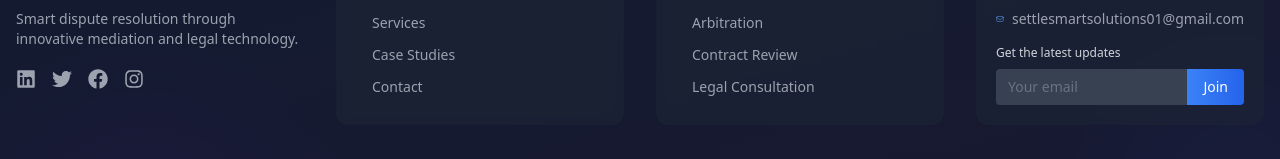
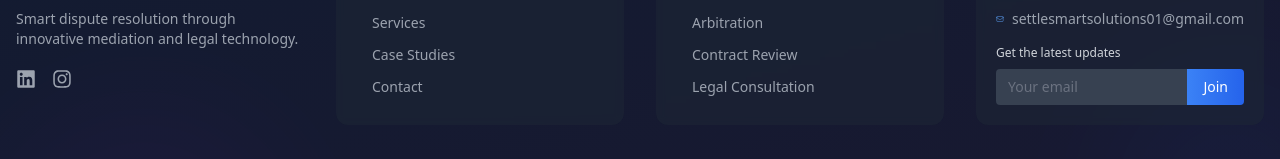
Before and after one commit to Mohithh/ExpertMate, a Next.js app: page /footer in a window 1280 px wide. Shown: the part 187-346 px from the top of the page. Built offline with nearby package versions, Linux system fonts and the light colour scheme.

Commit message:
half done

```diff
--- a/app/footer/page.js
+++ b/app/footer/page.js
@@ -57,13 +57,13 @@ const Footer = () => {
             <a href="https://www.linkedin.com/company/settlesmart-solutions" className="text-gray-400 hover:text-white transition-all hover:-translate-y-0.5">
               <FaLinkedin className="h-5 w-5" />
             </a>
-            <a href="#" className="text-gray-400 hover:text-white transition-all hover:-translate-y-0.5">
+            {/* <a href="#" className="text-gray-400 hover:text-white transition-all hover:-translate-y-0.5">
               <FaTwitter className="h-5 w-5" />
             </a>
             <a href="#" className="text-gray-400 hover:text-white transition-all hover:-translate-y-0.5">
               <FaFacebook className="h-5 w-5" />
-            </a>
-            <a href="#" className="text-gray-400 hover:text-white transition-all hover:-translate-y-0.5">
+            </a> */}
+            <a href="https://www.instagram.com/solutions.settlesmart?igsh=OWtyem1wczJramNk" className="text-gray-400 hover:text-white transition-all hover:-translate-y-0.5">
               <FaInstagram className="h-5 w-5" />
             </a>
           </div>
```
